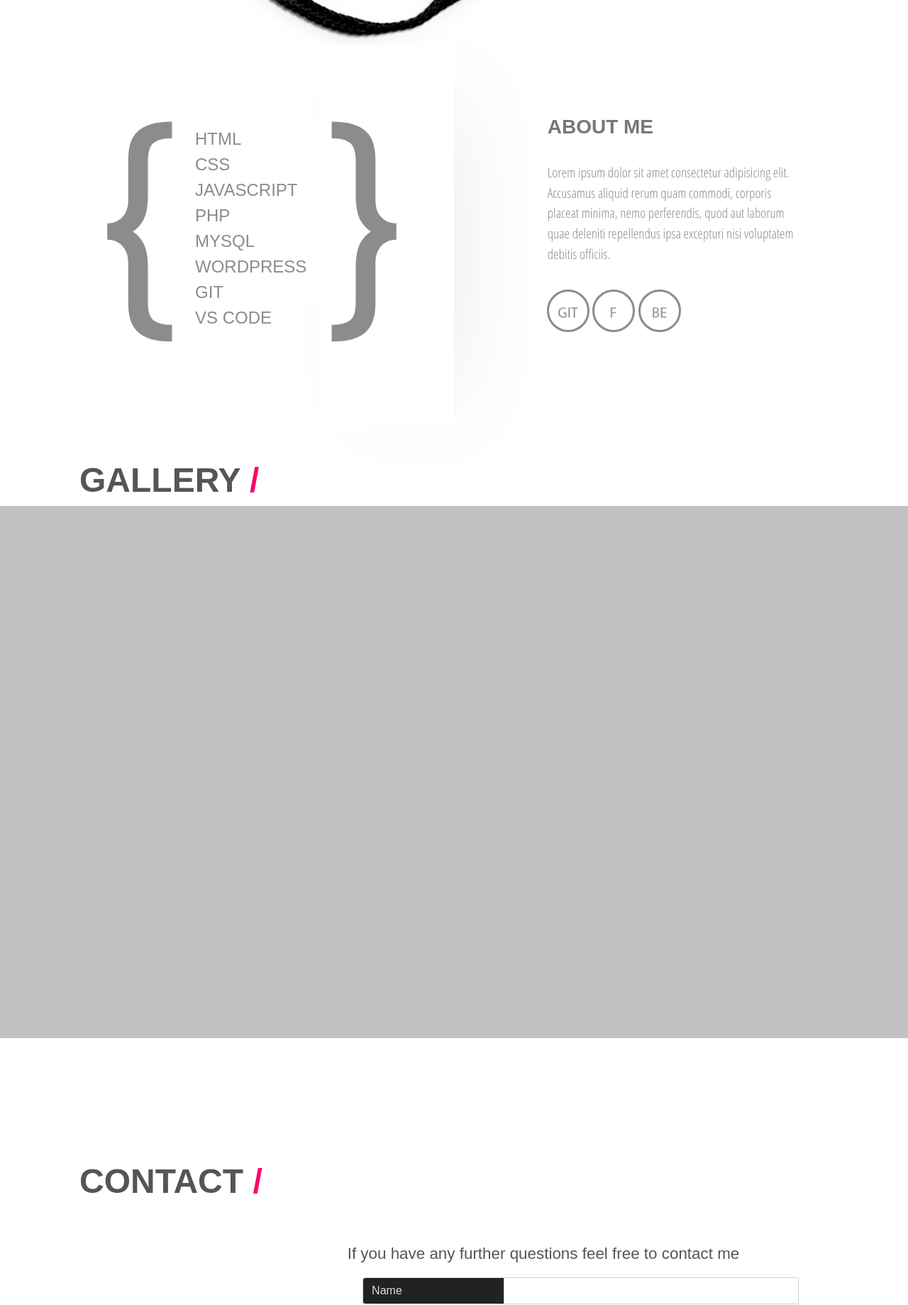
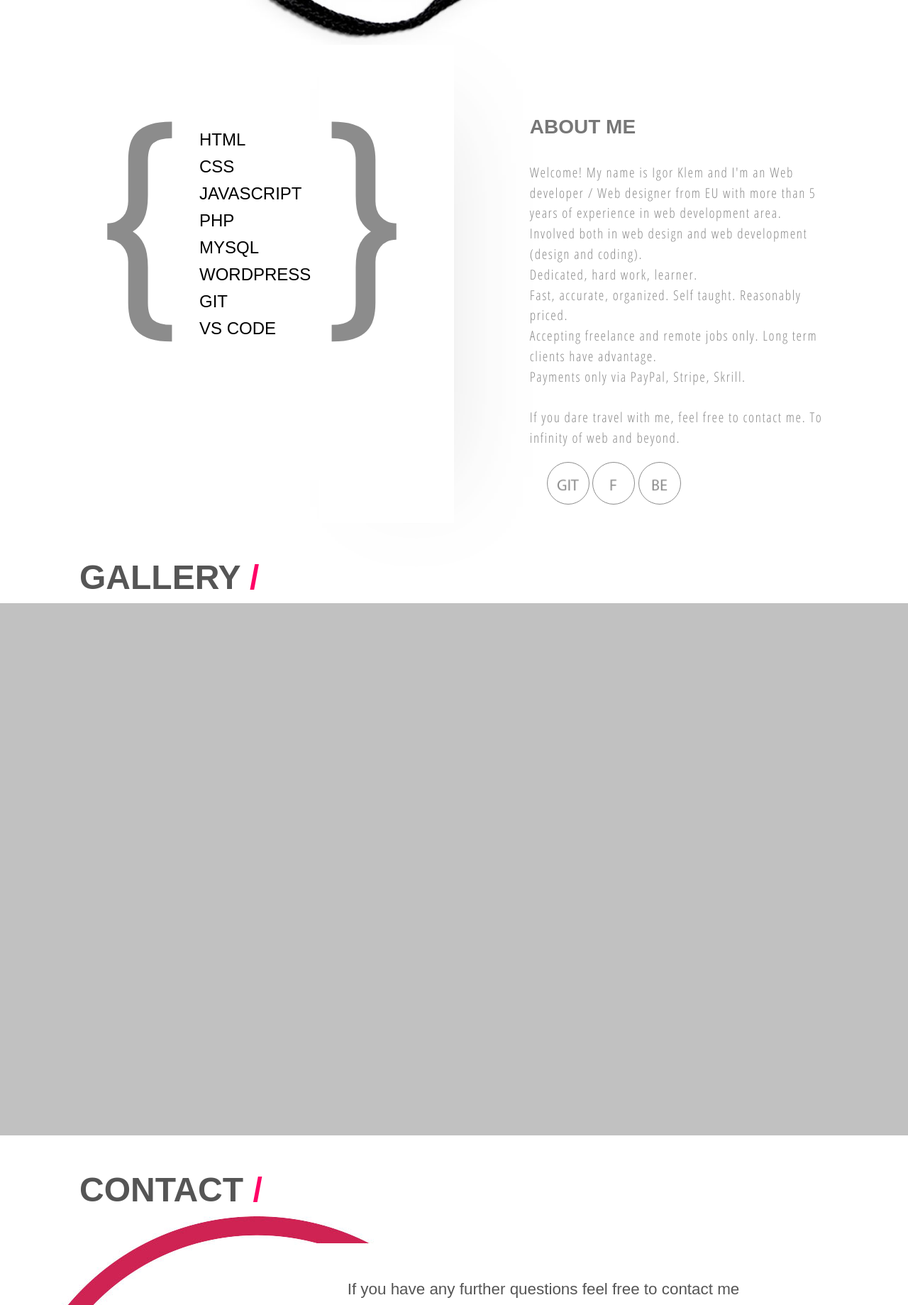
Before and after one commit to javashift/ik, a PHP site: page /index2.html in a window 1280 px wide. Shown: the part 594-2433 px from the top of the page at 71% size. Run offline with PHP 8.4, Linux system fonts and the light colour scheme; some libraries are stand-ins or nearby versions; some web fonts are replaced.

Commit message:
added popovers, fixed contact

```diff
--- a/css/style.css
+++ b/css/style.css
@@ -88,6 +88,14 @@ a.navbar-brand{
 
 /* -------- ABOUT -------- */
 
+button{
+    background: none;
+    border: none;
+    text-transform: uppercase;
+}
+button:focus{
+    outline: none;
+}
 .langs{
     margin-top: 115px;
     color: #8c8c8c;
@@ -140,21 +148,24 @@ a.navbar-brand{
 }
 @media screen and (min-width: 1199px){
     .about-me{
-        padding-top: 20%;
+        padding:20% 0 0 10%;
     }
 }
 .about-text{
     color: #8c8c8c;
     padding:5% 10% 0 10%;
     font-size: 1.2rem;
+    letter-spacing: 0.1rem;
 }
 @media screen and (min-width: 900px){
     .about-text{
         padding:5% 15% 0 15%;
+        margin: 0 -10% 0 0;
     }
 }
 @media screen and (min-width: 1199px){
     .about-text{
+        padding:5% 15% 0 10%;
     }
 }
 .social-links{
@@ -164,36 +175,36 @@ a.navbar-brand{
     display: inline-block;
     width:60px;
     height:60px;
-    border: 3px solid #8c8c8c;
+    border: 1px solid #8c8c8c;
     border-radius: 50%;
     background-size: 80%;
     background-position: center;
     margin: 5% 0 5% 0;
 
 }
+.sli{
+    transition: box-shadow 0.3s;
+}
+.sli:hover{
+    box-shadow: 5px 5px 10px rgba(255,0,102, 0.9);
+}
 .sli-first{
     background-image: url("../images/git.png");
-    transition: box-shadow 0.7s;
 }
 .sli-first:hover{
     background-image: url("../images/git_hover.png");
-    box-shadow: 5px 5px 10px rgba(255,0,102, 0.9);
 }
 .sli-second{
     background-image: url("../images/fbook.png");
-    transition: box-shadow 0.7s;
 }
 .sli-second:hover{
     background-image: url("../images/fbook_hover.png");
-    box-shadow: 5px 5px 10px rgba(255,0,102, 0.9);
 }
 .sli-third{
     background-image: url("../images/behance.png");
-    transition: box-shadow 0.7s;
 }
 .sli-third:hover{
     background-image: url("../images/behance_hover.png");
-    box-shadow: 5px 5px 10px rgba(255,0,102, 0.9);
 }
 
 a.social-link-item:hover{
@@ -260,17 +271,33 @@ height:600px;
 
 /* -------- CONTACT -------- */
 .section-contact{
-    margin-top:10%;
+
 }
 .contact-logo{
-    opacity: 0.2;
+    /* opacity: 0.2; */
    }
-.img-logo{
-    width: 20%;
+/* .img-logo{
+    width: 5rem;
+    margin:10rem 0 0 9rem;
+}
+.greeting{
+    margin: 1rem 0 0 5.9rem;
+}
+@media screen and (min-width:1199px){
+    .img-logo{
+        width: 5rem;
+        margin: 10rem 0 0 10rem;
+    }
+    .greeting{
+        margin: 1rem 0 0 7rem;
+    }
+} */
+.greeting{
+    color: #777;
 }
 
 .plain-white{
-
+    margin: 3% 0 0 0;
     background-color: #fff;
     /* box-shadow: -88px 67px 275px -64px rgba(50,50,50,0.3);  */
 }
@@ -314,10 +341,11 @@ height:600px;
     color: #fff;
 }
 .credits{
-    margin-top: 120px;
+    margin-top: 5rem;
 }
 .credits-line{
+    margin: 2% 0 0 0;
     font-size: 0.7rem;
     font-weight:bold;
-    color: #aaa;
+    color: #ccc;
 }
--- a/index2.html
+++ b/index2.html
@@ -52,15 +52,15 @@
             <!-- langs -->
             <div class="row">
                   <div class="col-4 col-xl-2 offset-lg-0 brace text-right font-acc ">{</div>
-                  <div class="col-4 col-xl-2  langs">
-                        <div>html</div>
-                        <div>css</div>
-                        <div>javascript</div>
-                        <div>php</div>
-                        <div>mysql</div>
-                        <div>wordpress</div>
-                        <div>git</div>
-                        <div>vs code</div>
+                  <div class="col-4 col-xl-2 langs">
+                        <div class=""><button type="button" data-toggle="popover" title="Popover title" data-content="tralalalalalallaala">html</button></div>
+                        <div class=""><button type="button" data-toggle="popover" title="Popover title" data-content="tralalalalalallaala">css</button></div>
+                        <div class=""><button type="button" data-toggle="popover" title="Popover title" data-content="tralalalalalallaala">javascript</button></div>
+                        <div class=""><button type="button" data-toggle="popover" title="Popover title" data-content="tralalalalalallaala">php</button></div>
+                        <div class=""><button type="button" data-toggle="popover" title="Popover title" data-content="tralalalalalallaala">mysql</button></div>
+                        <div class=""><button type="button" data-toggle="popover" title="Popover title" data-content="tralalalalalallaala">wordpress</button></div>
+                        <div class=""><button type="button" data-toggle="popover" title="Popover title" data-content="tralalalalalallaala">git</button></div>
+                        <div class=""><button type="button" data-toggle="popover" title="Popover title" data-content="tralalalalalallaala">vs code</button></div>
                   </div>
 
                   <div class="col-4 col-xl-2 brace braceright font-acc">}</div>
@@ -71,13 +71,17 @@
                   <div class="col-12 col-xl-6 about">
                         <h3 class="about-me">ABOUT ME</h3>
                         <p class="about-text font-sec">
-                              Lorem ipsum dolor sit amet consectetur adipisicing elit. Accusamus aliquid rerum quam commodi, corporis placeat minima, nemo perferendis, quod aut laborum quae deleniti repellendus ipsa excepturi nisi voluptatem debitis officiis.
+                              Welcome!
+My name is Igor Klem and I'm an Web developer / Web designer from EU with more than 5 years of experience in web development area. Involved both in web design and web development (design and coding). <br> Dedicated, hard work, learner. <br> Fast, accurate, organized. Self taught. Reasonably priced. <br> Accepting freelance and remote jobs only. Long term clients have advantage. <br> Payments only via PayPal, Stripe, Skrill.<br><br>
+
+If you dare travel with me, feel free to contact me.
+To infinity of web and beyond.
                         </p>
 
                         <div class="text-right pr-5 text-xl-left pl-xl-4 social-links">
-                              <a class="social-link-item sli-first"href="#"></a>
-                              <a class="social-link-item sli-second"href="#"></a>
-                              <a class="social-link-item sli-third"href="#"></a>
+                              <a class="social-link-item sli sli-first"href="#"></a>
+                              <a class="social-link-item sli sli-second"href="#"></a>
+                              <a class="social-link-item sli sli-third"href="#"></a>
                         </div>
 
                   </div>
@@ -128,13 +132,14 @@
 
             <div class="row">
                   <div class="col-lg-4 contact-logo d-none d-lg-inline-block">
-                        <img class="img-logo" src="" alt="">
+                        <img class="img-logo" src="images/contact-logo.jpg" alt="">
+                        <!-- <h4 class="greeting">thanks for visiting!</h4> -->
                   </div>
                   <div class="col-12 col-lg-8 plain-white">
                         <p class="form-intro pt-5 pl-5">If you have any further questions feel free to contact me</p>
                         <form class="needs-validation">
                               <div class="form-row">
-                                    <div class="col-10 col-sm-9 offset-sm-1 col-md-8 offset-md-2 col-lg-10 offset-lg-1 col-xl-9 mb-lg-1 contact-leftpad">
+                                    <div class="col-10 offset-1 col-sm-9 offset-sm-1 col-md-8 offset-md-2 col-lg-10 offset-lg-1 col-xl-9 mb-lg-1 contact-leftpad">
                                           <div class="input-group">
                                                 <div class="input-group-prepend">
                                                       <span class="input-group-text" id="inputGroupPrepend">Name</span>
@@ -143,7 +148,7 @@
                                                 <div class="invalid-feedback">Please insert your name.</div>
                                           </div>
                                     </div>
-                                    <div class="col-10 col-sm-9 offset-sm-1 col-md-8 offset-md-2 col-lg-10 offset-lg-1 col-xl-9 mb-lg-1 contact-leftpad">
+                                    <div class="col-10 offset-1 col-sm-9 offset-sm-1 col-md-8 offset-md-2 col-lg-10 offset-lg-1 col-xl-9 mb-lg-1 contact-leftpad">
                                           <div class="input-group">
                                                 <div class="input-group-prepend">
                                                       <span class="input-group-text" id="inputGroupPrepend">Last name</span>
@@ -152,7 +157,7 @@
                                                 <div class="invalid-feedback">Please insert your last name.</div>
                                           </div>
                                     </div>
-                                    <div class="col-10 col-sm-9 offset-sm-1 col-md-8 offset-md-2 col-lg-10 offset-lg-1 col-xl-9 mb-lg-1 contact-leftpad">
+                                    <div class="col-10 offset-1 col-sm-9 offset-sm-1 col-md-8 offset-md-2 col-lg-10 offset-lg-1 col-xl-9 mb-lg-1 contact-leftpad">
                                           <div class="input-group">
                                                 <div class="input-group-prepend">
                                                       <span class="input-group-text" id="inputGroupPrepend">@</span>
@@ -162,7 +167,7 @@
                                           </div>
                                     </div>
 
-                                    <div class="col-10 col-sm-9 offset-sm-1 col-md-8 offset-md-2 col-lg-10 offset-lg-1 col-xl-9 mb-lg-1 contact-leftpad">
+                                    <div class="col-10 offset-1 col-sm-9 offset-sm-1 col-md-8 offset-md-2 col-lg-10 offset-lg-1 col-xl-9 mb-lg-1 contact-leftpad">
                                           <div class="input-group">
                                                       <div class="input-group-prepend">
                                                             <span class="input-group-text" id="inputGroupPrepend">Text</span>
@@ -171,14 +176,17 @@
                                                       <div class="invalid-feedback"> Please insert your question.</div>
                                           </div>
                                     </div>
-                                    <div class="col-10 col-sm-9 offset-sm-1 col-md-8 offset-md-2 col-lg-10 offset-lg-1 mb-lg-1 mt-3"><button class="btn btn-pink" type="submit">Submit form</button></div>
-                                    <p class="contact-asterisk pl-3 pt-2">*You hate spamming? Me to. <br>
-                                    Your e-mail address will be kept at secure</p>
-                                    <div class="col-5 offset-5"><button class="btn btn-pink" type="submit">I just want to know your rates</button></div>
-                                    <div class="col-5 offset-5"><button class="btn mt-2" type="submit">Affiliate program</button></div>
-                                    <div class="col-6 credits">
+                                    <div class="col-10 offset-1 col-sm-9 offset-sm-1 col-md-8 offset-md-2 col-lg-10 offset-lg-1 mb-lg-1 mt-3"><button class="btn btn-pink" type="submit">Submit form</button></div>
+                                    <div class="col-10 offset-1 col-sm-9 offset-sm-1 col-md-8 offset-md-2 col-lg-10 offset-lg-1 mb-lg-1 mt-3">
+                                          <p class="contact-asterisk pl-3 pt-2">*You hate spamming? Me to. <br>
+                                          Your e-mail address will be kept at secure</p>
+                                     </div>
+                                    <div class="col-5 offset-5 text-right"><button class="btn btn-pink" type="submit">I just want to know your rates</button></div>
+                                    <div class="col-5 offset-5 text-right"><button class="btn mt-2" type="submit">Affiliate program</button></div>
+                                    <div class="col-6 offset-3 text-center mt-5 pt-5 greeting"><h3 class="greeting">thanks for visiting!</h3></div>
+                                    <div class="col-6 offset-3 col-lg- credits text-center">
                                           <img src="images/footer-logo.jpg" alt="">
-                                          <p class="credits-line">Igor Klem © All rights reserved</p>
+                                          <p class="credits-line font-acc">Igor Klem © All rights reserved</p>
                                     </div>
                               </div>
                             </form>
--- a/js/script.js
+++ b/js/script.js
@@ -39,3 +39,6 @@ $(document).ready(function(){
         });
   });
 });
+$(function () {
+  $('[data-toggle="popover"]').popover()
+})
```
